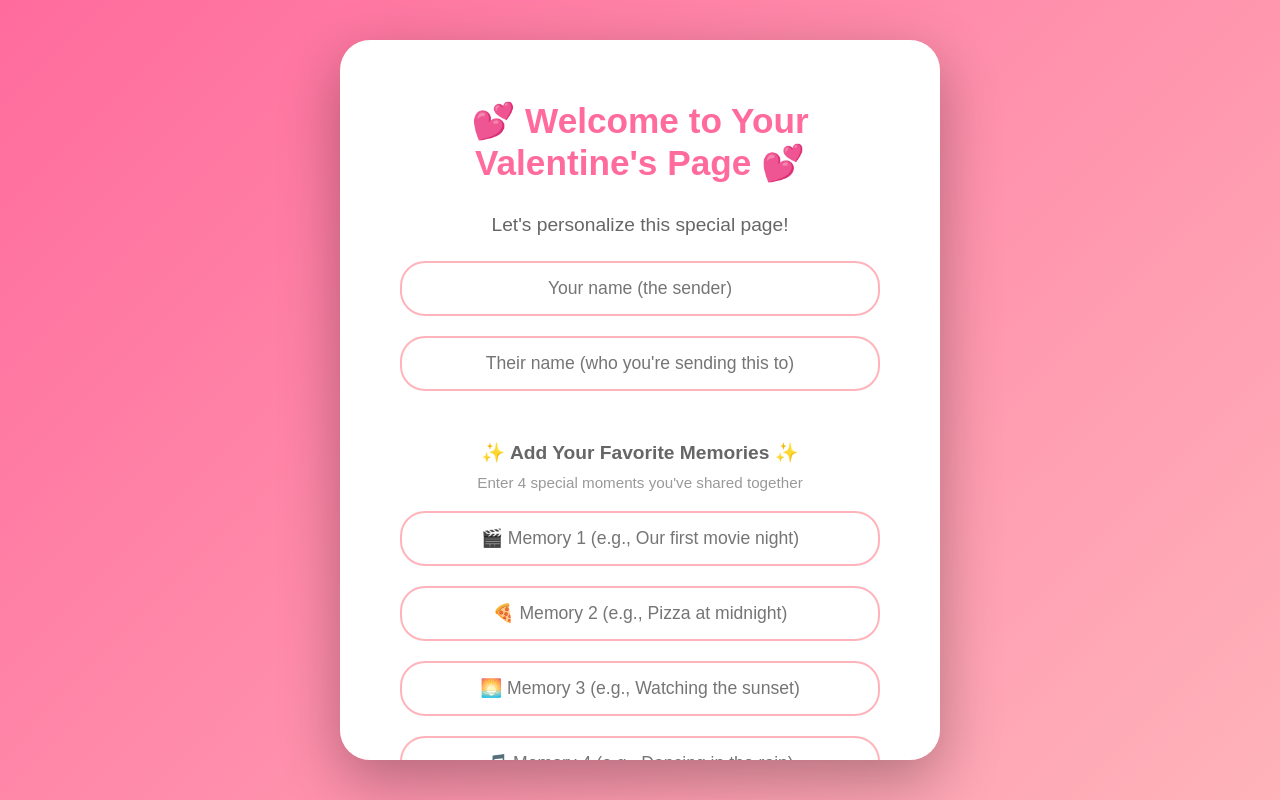
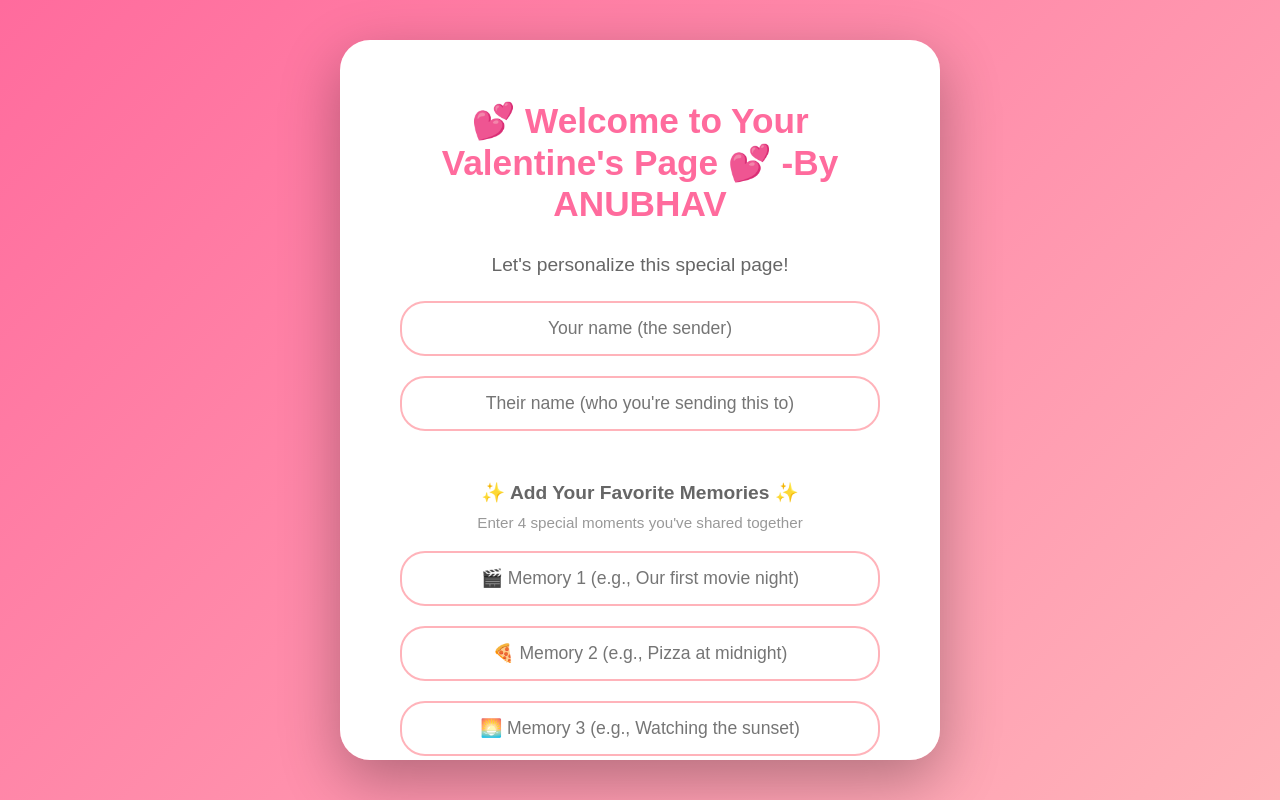
Before and after one commit to s-anubhavsingh/valentines-day-special, a website: page index.html in a window 1280 px wide. Shown: the top 800 px of the page. Drawn offline with Linux system fonts and the light colour scheme.

Commit message:
Update index.html

```diff
--- a/index.html
+++ b/index.html
@@ -10,7 +10,7 @@
     <!-- Welcome Screen -->
     <div id="welcome-screen" class="welcome-screen">
         <div class="welcome-content">
-            <h1 class="welcome-title">💕 Welcome to Your Valentine's Page 💕</h1>
+            <h1 class="welcome-title">💕 Welcome to Your Valentine's Page 💕 -By ANUBHAV </h1>
             <div id="sender-form" class="name-form">
                 <p class="form-text">Let's personalize this special page!</p>
                 <input type="text" id="sender-name" placeholder="Your name (the sender)" class="name-input">
```
